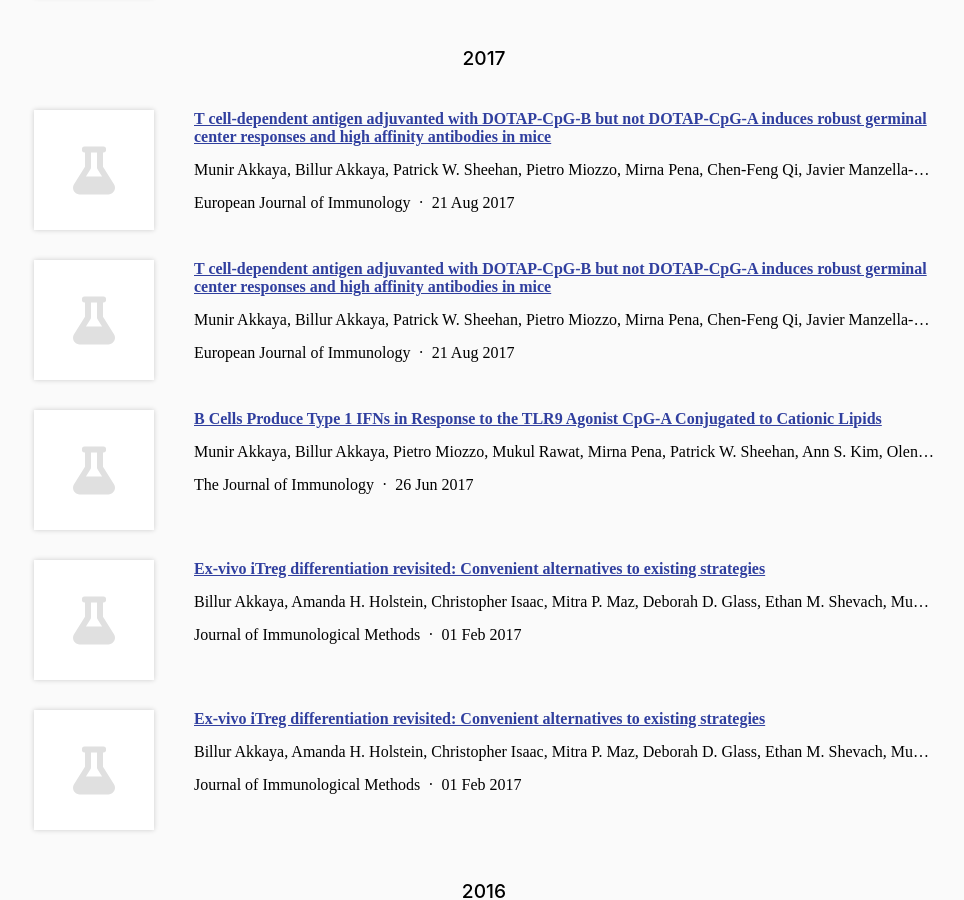
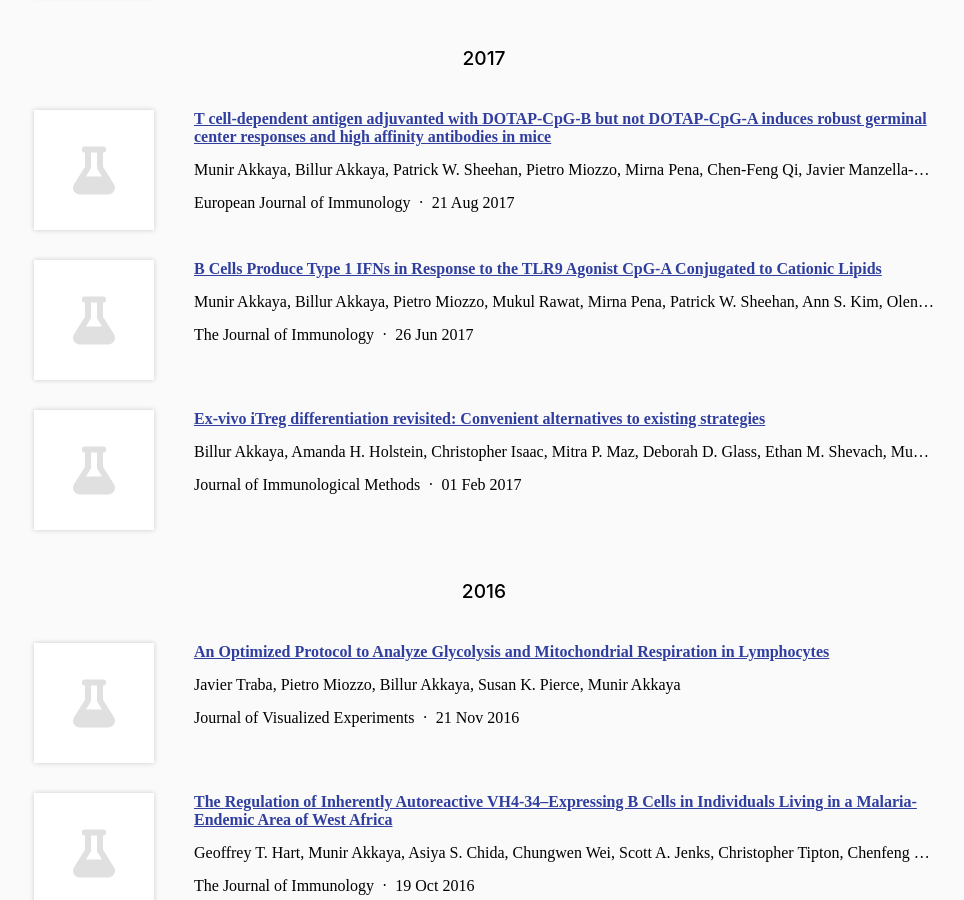
Before and after one commit to Harrisonthow/akkaya-lab, a Jekyll site: the page built from research/index.md, in a window 1280 px wide and 900 px high, scrolled down 2585 px. Shown: the whole window, without its empty margins (156-1120 px from the left). Built offline with Jekyll 4.4.1, drawn with Linux system fonts in a browser that asks for light colours; some of the changed text lies outside the part shown.

Commit message:
Update citations.yaml

```diff
--- a/_data/citations.yaml
+++ b/_data/citations.yaml
@@ -131,23 +131,6 @@
   date: '2018-02-23'
   link: https://doi.org/gc7xs3
   _cache: 5500d6d4d1fd859222face28107ed079eff6a79db8a4b8ee979b23a781a071b5
-- id: doi:10.1002/eji.201747113
-  title: T cell-dependent antigen adjuvanted with DOTAP-CpG-B but not DOTAP-CpG-A
-    induces robust germinal center responses and high affinity antibodies in mice
-  authors:
-  - Munir Akkaya
-  - Billur Akkaya
-  - Patrick W. Sheehan
-  - Pietro Miozzo
-  - Mirna Pena
-  - Chen-Feng Qi
-  - Javier Manzella-Lapeira
-  - Silvia Bolland
-  - Susan K. Pierce
-  publisher: European Journal of Immunology
-  date: '2017-08-21'
-  link: https://doi.org/gq5442
-  _cache: 38708a3ce48368e192e5e443627fd72ccd2249272bc4e8a74710192ab9326b06
 - id: doi:10.4049/jimmunol.1700348
   title: B Cells Produce Type 1 IFNs in Response to the TLR9 Agonist CpG-A Conjugated
     to Cationic Lipids
@@ -168,21 +151,6 @@
   date: '2017-06-26'
   link: https://doi.org/gbq8wj
   _cache: 811d36e549d5da8dbde1ea7e1bf563d5134ba813aac8928a1c2c4a946d790de4
-- id: doi:10.1016/j.jim.2016.11.013
-  title: 'Ex-vivo iTreg differentiation revisited: Convenient alternatives to existing
-    strategies'
-  authors:
-  - Billur Akkaya
-  - Amanda H. Holstein
-  - Christopher Isaac
-  - Mitra P. Maz
-  - Deborah D. Glass
-  - Ethan M. Shevach
-  - Munir Akkaya
-  publisher: Journal of Immunological Methods
-  date: '2017-02-01'
-  link: https://doi.org/gq5443
-  _cache: 695f1dadb9f440441f58cec488d14ac10ff09f602665f5c6fb13ac0aac8624d3
 - id: doi:10.1099/jgv.0.000335
   title: Herpesvirus orthologues of CD200 bind host CD200R but not related activating
     receptors
@@ -289,17 +257,6 @@
   date: '2015-10-05'
   link: https://doi.org/f7vrmk
   _cache: df9769151681c6df3394f395881b7e924cc732bac33694734bd19bcee5398dc9
-- id: doi:10.1371/journal.pone.0063325
-  title: Dissection of Agonistic and Blocking Effects of CD200 Receptor Antibodies
-  authors:
-  - Munir Akkaya
-  - Marie-Laure Aknin
-  - Billur Akkaya
-  - A. Neil Barclay
-  publisher: PLoS ONE
-  date: '2013-05-14'
-  link: https://doi.org/f4w38t
-  _cache: 016b15c6110fc407a199d4dfa477abb606f0cf856bf82f1fc474fc594fd5dd6f
 - id: doi:10.1002/eji.201242896
   title: How do pathogens drive the evolution of paired receptors?
   authors:
@@ -440,3 +397,21 @@
   date: '2021-01-01'
   link: https://doi.org/gq6hgs
   _cache: d91567fcbb4f7ff5ffbca75588687158fd25abe6633e202886b9a153f5dd29e7
+  id: doi:10.1128/mbio.03391-22
+  title: "Cerebral Malaria Is Regulated by Host-Mediated Changes in <i>Plasmodium</i> Gene Expression"
+  authors:
+  - Clare K. Cimperman
+  - Mirna Pena
+  - Sohret M. Gokcek
+  - Brandon P. Theall
+  - Meha V. Patel
+  - Anisha Sharma
+  - ChenFeng Qi
+  - Daniel Sturdevant
+  - Louis H. Miller
+  - Patrick L. Collins
+  - Susan K. Pierce
+  - Munir Akkaya
+  publisher: mBio
+  date: '2023-02-28'
+  link: https://doi.org/10.1128/mbio.03391-22
```
